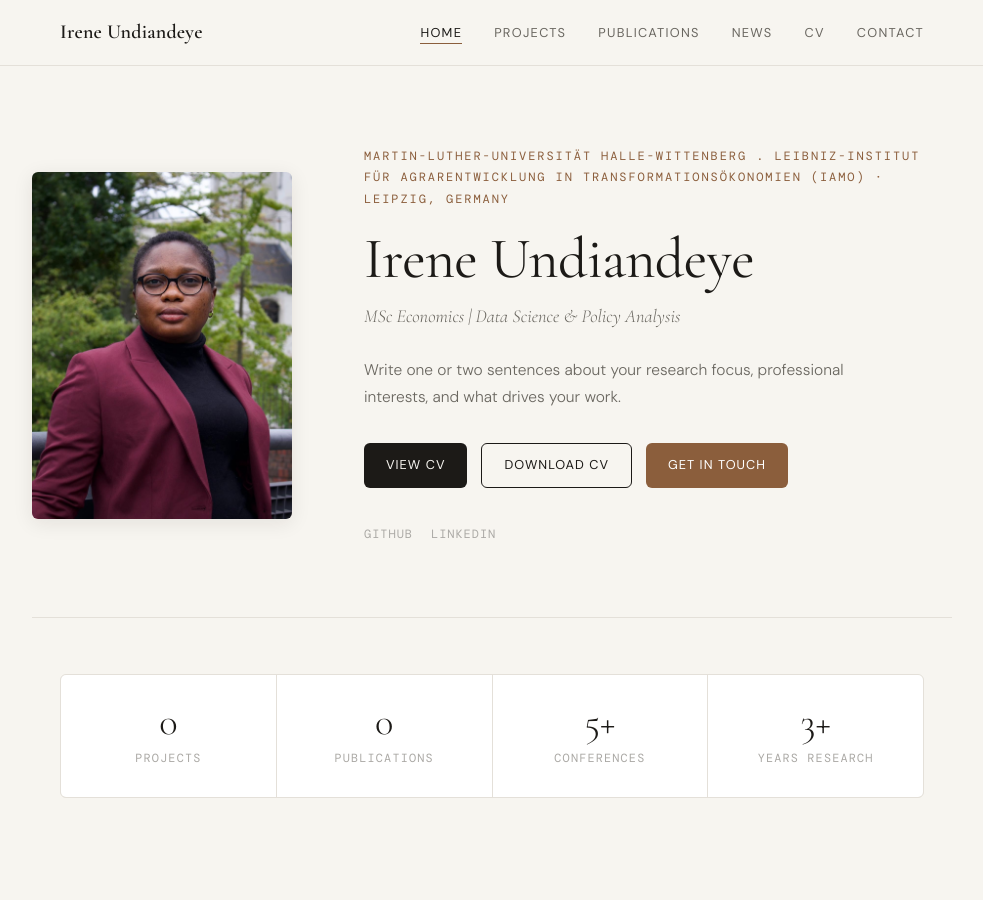
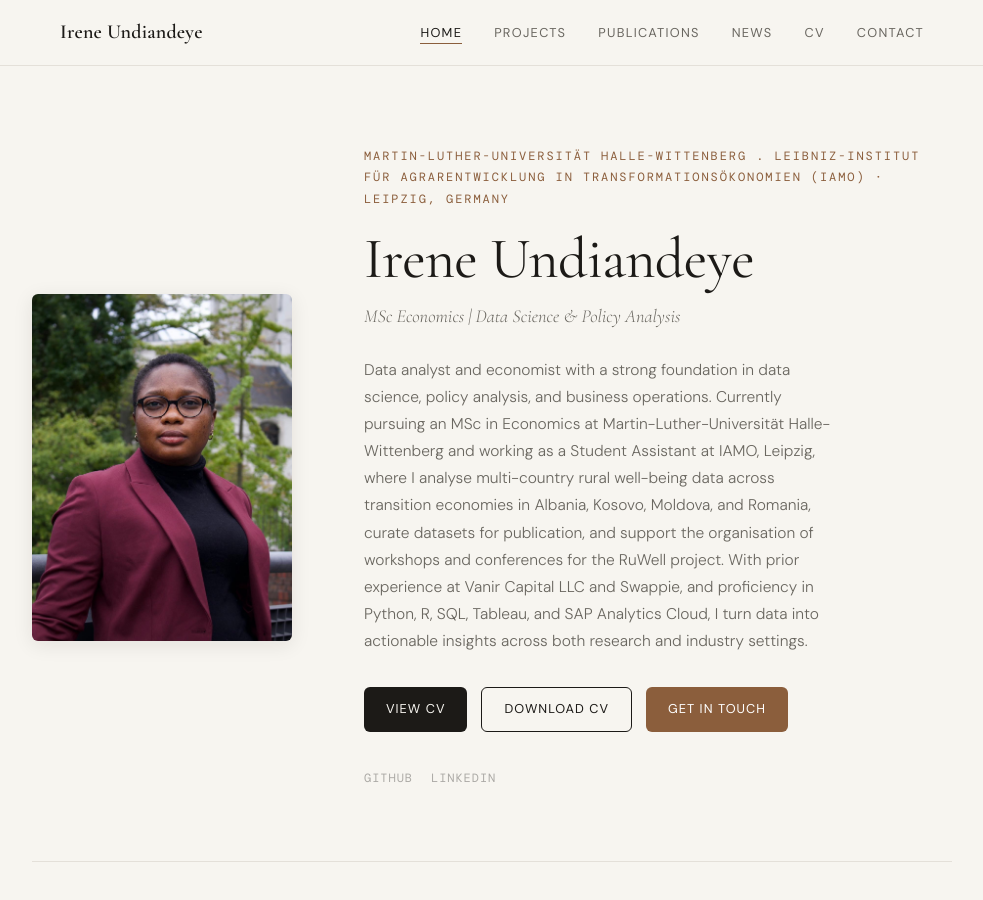
Before and after one commit to ireneundiandeye/Ireneundiandeye.github.io, a Jekyll site: the page built from index.html, in a window 1280 px wide and 900 px high. Shown: the whole window, without its empty margins (148-1131 px from the left). Built offline with Jekyll 4.4.1, drawn with Linux system fonts in a browser that asks for light colours.

```diff
--- a/_config.yml
+++ b/_config.yml
@@ -1,4 +1,4 @@
-title: "Your Full Name"
+title: ""
 tagline: "Researcher · Data Scientist · Economist"
 description: "Personal academic and professional portfolio"
 email: undiandeyeirene@gmail.com
@@ -10,10 +10,10 @@ author:
   title: "MSc Economics | Data Science & Policy Analysis"
   institution: "Martin-Luther-Universität Halle-Wittenberg . Leibniz-Institut für Agrarentwicklung in Transformationsökonomien (IAMO)"
   location: "Leipzig, Germany"
-  bio: "Write one or two sentences about your research focus, professional interests, and what drives your work."
-  github: ireneundiandye
+  bio: "Data analyst and economist with a strong foundation in data science, policy analysis, and business operations. Currently pursuing an MSc in Economics at Martin-Luther-Universität Halle-Wittenberg and working as a Student Assistant at IAMO, Leipzig, where I analyse multi-country rural well-being data across transition economies in Albania, Kosovo, Moldova, and Romania, curate datasets for publication, and support the organisation of workshops and conferences for the RuWell project. With prior experience at Vanir Capital LLC and Swappie, and proficiency in Python, R, SQL, Tableau, and SAP Analytics Cloud, I turn data into actionable insights across both research and industry settings."
+  github: ireneundiandeye
   linkedin: www.linkedin.com/in/ireneundiandeye
-  twitter:
+  Email: undiandeyeirene@gmail.com
 
 
 
@@ -23,7 +23,7 @@ nav_pages:
     url: /
   - title: Projects
     url: /projects/
-  - title: Publications
+  - title: Publicatio
     url: /publications/
   - title: News
     url: /news/
```
